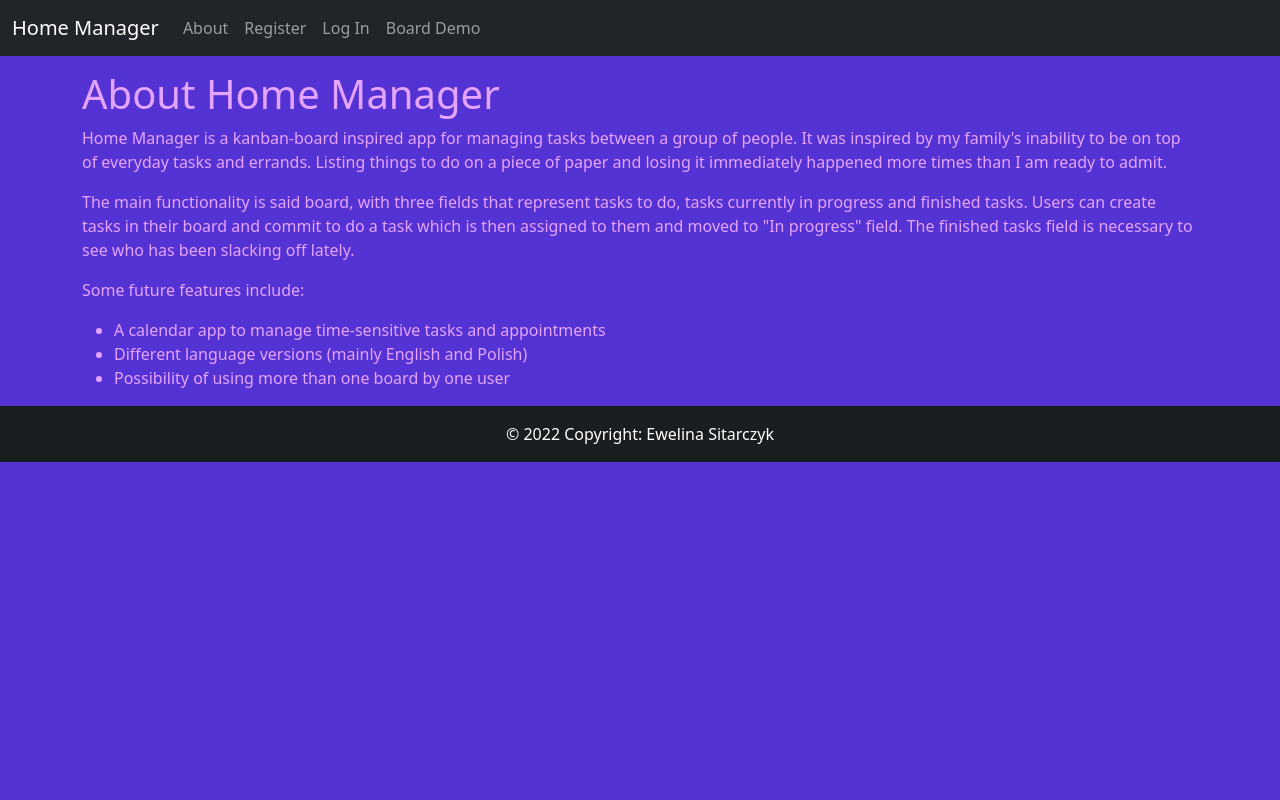
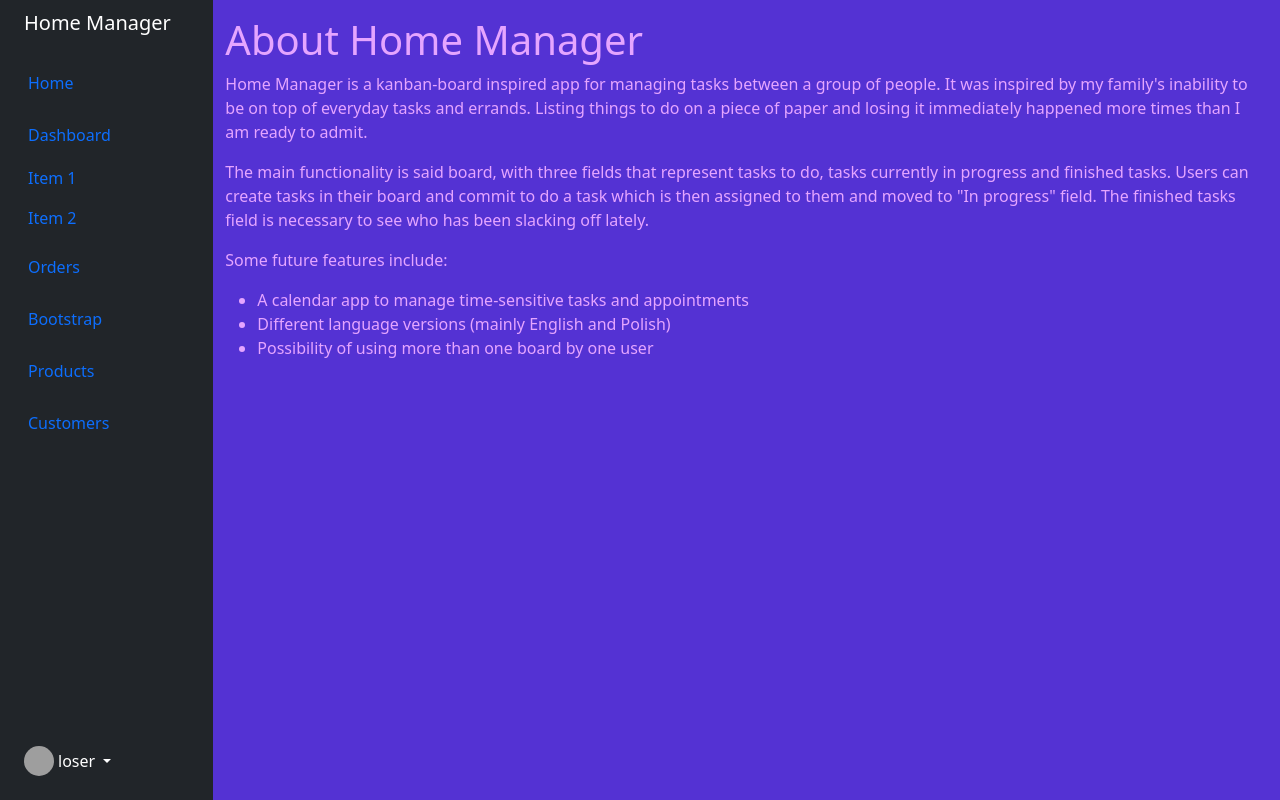
Before and after one commit to Kalarebka/home-manager, a Django app: page /about/ in a window 1280 px wide. Run offline with Django 4.2, Linux system fonts and the light colour scheme; some libraries are stand-ins or nearby versions; grey boxes are pictures that could not be loaded.

Commit message:
Change html base

```diff
--- a/templates/board/add_task_fail.html
+++ b/templates/board/add_task_fail.html
@@ -6,5 +6,8 @@ Fail
 {% endblock %}
 
 {% block content_block %}
+{% if user.userprofile.board%}
 <p>Something went wrong when adding the task</p>
+{% else %}
+<p>You need to <a href="{% url 'board:create_board' %}">create</a> or <a href="#">join</a> a board to be able to add tasks.</p>
 {% endblock %}
--- a/templates/board/base.html
+++ b/templates/board/base.html
@@ -6,8 +6,10 @@
         <title>{% block title_block %}{% endblock %}</title>
         <meta charset="utf-8">
         <meta name="viewport" content="width=device-width, initial-scale=1">
-    <!-- Bootstrap core CSS -->
+        <!-- Bootstrap CSS -->
         <link href="https://cdn.jsdelivr.net/npm/bootstrap@5.1.3/dist/css/bootstrap.min.css" rel="stylesheet" integrity="sha384-1BmE4kWBq78iYhFldvKuhfTAU6auU8tT94WrHftjDbrCEXSU1oBoqyl2QvZ6jIW3" crossorigin="anonymous">
+
+
     <style>
       .bd-placeholder-img {
         font-size: 1.125rem;
@@ -25,47 +27,105 @@
     </style>
 
 
-
-    <!-- Custom styles for this template -->
+        <!-- Custom styles -->
         <link href="{% static 'css/styles.css' %}" rel="stylesheet">
     </head>
     <body hx-headers='{"X-CSRFToken": "{{ csrf_token }}"}'>
-  <nav class="navbar navbar-expand-md navbar-dark fixed-top bg-dark">
+
+    <!-- Bootstrap sidebar -->
     <div class="container-fluid">
-      <a class="navbar-brand" href="{% url 'board:index' %}">Home Manager</a>
-      <button class="navbar-toggler" type="button" data-bs-toggle="collapse" data-bs-target="#navbarCollapse" aria-controls="navbarCollapse" aria-expanded="false" aria-label="Toggle navigation">
-        <span class="navbar-toggler-icon"></span>
-      </button>
-      <div class="collapse navbar-collapse" id="navbarCollapse">
-        <ul class="navbar-nav me-auto mb-2 mb-md-0">
-          <li class="nav-item"><a class="nav-link" href="{% url 'board:about' %}">About</a></li>
-          {% if user.is_authenticated %}
-          <li class="nav-item"><a class="nav-link" href="{% url 'board:show_board' %}">Board</a></li>
-          <li class="nav-item"><a class="nav-link" href="{% url 'board:user_profile' %}">Profile</a></li>
-          <li class="nav-item"><a class="nav-link" href="{% url 'logout' %}">Log Out</a></li>
-          {% else %}
-          <li class="nav-item"><a class="nav-link" href="{% url 'board:register' %}">Register</a></li>
-          <li class="nav-item"><a class="nav-link" href="{% url 'login' %}">Log In</a></li>
-          <li class="nav-item"><a class="nav-link" href="#">Board Demo</a></li>
-          {% endif %}
+      <div class="row flex-nowrap">
+          <div class="col-auto col-md-3 col-xl-2 px-sm-2 px-0 bg-dark">
+              <div class="d-flex flex-column align-items-center align-items-sm-start px-3 pt-2 text-white min-vh-100">
+                  <a href="/" class="d-flex align-items-center pb-3 mb-md-0 me-md-auto text-white text-decoration-none">
+                      <span class="fs-5 d-none d-sm-inline">Home Manager</span>
+                  </a>
+                  <ul class="nav nav-pills flex-column mb-sm-auto mb-0 align-items-center align-items-sm-start" id="menu">
+                      <li class="nav-item">
+                          <a href="#" class="nav-link align-middle px-0">
+                              <i class="fs-4 bi-house"></i> <span class="ms-1 d-none d-sm-inline">Home</span>
+                          </a>
+                      </li>
+                      <li>
+                          <a href="#submenu1" data-bs-toggle="collapse" class="nav-link px-0 align-middle">
+                              <i class="fs-4 bi-speedometer2"></i> <span class="ms-1 d-none d-sm-inline">Dashboard</span> </a>
+                          <ul class="collapse show nav flex-column ms-1" id="submenu1" data-bs-parent="#menu">
+                              <li class="w-100">
+                                  <a href="#" class="nav-link px-0"> <span class="d-none d-sm-inline">Item</span> 1 </a>
+                              </li>
+                              <li>
+                                  <a href="#" class="nav-link px-0"> <span class="d-none d-sm-inline">Item</span> 2 </a>
+                              </li>
+                          </ul>
+                      </li>
+                      <li>
+                          <a href="#" class="nav-link px-0 align-middle">
+                              <i class="fs-4 bi-table"></i> <span class="ms-1 d-none d-sm-inline">Orders</span></a>
+                      </li>
+                      <li>
+                          <a href="#submenu2" data-bs-toggle="collapse" class="nav-link px-0 align-middle ">
+                              <i class="fs-4 bi-bootstrap"></i> <span class="ms-1 d-none d-sm-inline">Bootstrap</span></a>
+                          <ul class="collapse nav flex-column ms-1" id="submenu2" data-bs-parent="#menu">
+                              <li class="w-100">
+                                  <a href="#" class="nav-link px-0"> <span class="d-none d-sm-inline">Item</span> 1</a>
+                              </li>
+                              <li>
+                                  <a href="#" class="nav-link px-0"> <span class="d-none d-sm-inline">Item</span> 2</a>
+                              </li>
+                          </ul>
+                      </li>
+                      <li>
+                          <a href="#submenu3" data-bs-toggle="collapse" class="nav-link px-0 align-middle">
+                              <i class="fs-4 bi-grid"></i> <span class="ms-1 d-none d-sm-inline">Products</span> </a>
+                              <ul class="collapse nav flex-column ms-1" id="submenu3" data-bs-parent="#menu">
+                              <li class="w-100">
+                                  <a href="#" class="nav-link px-0"> <span class="d-none d-sm-inline">Product</span> 1</a>
+                              </li>
+                              <li>
+                                  <a href="#" class="nav-link px-0"> <span class="d-none d-sm-inline">Product</span> 2</a>
+                              </li>
+                              <li>
+                                  <a href="#" class="nav-link px-0"> <span class="d-none d-sm-inline">Product</span> 3</a>
+                              </li>
+                              <li>
+                                  <a href="#" class="nav-link px-0"> <span class="d-none d-sm-inline">Product</span> 4</a>
+                              </li>
+                          </ul>
+                      </li>
+                      <li>
+                          <a href="#" class="nav-link px-0 align-middle">
+                              <i class="fs-4 bi-people"></i> <span class="ms-1 d-none d-sm-inline">Customers</span> </a>
+                      </li>
+                  </ul>
+                  <hr>
+                  <div class="dropdown pb-4">
+                      <a href="#" class="d-flex align-items-center text-white text-decoration-none dropdown-toggle" id="dropdownUser1" data-bs-toggle="dropdown" aria-expanded="false">
+                          <img src="https://github.com/mdo.png" alt="hugenerd" width="30" height="30" class="rounded-circle">
+                          <span class="d-none d-sm-inline mx-1">loser</span>
+                      </a>
+                      <ul class="dropdown-menu dropdown-menu-dark text-small shadow">
+                          <li><a class="dropdown-item" href="#">New project...</a></li>
+                          <li><a class="dropdown-item" href="#">Settings</a></li>
+                          <li><a class="dropdown-item" href="#">Profile</a></li>
+                          <li>
+                              <hr class="dropdown-divider">
+                          </li>
+                          <li><a class="dropdown-item" href="#">Sign out</a></li>
                       </ul>
                   </div>
               </div>
-  </nav>
-
-  <main class="container">
+          </div>
+          <div class="col py-3">
               {% block content_block %}{% endblock %}
-  </main>
+          </div>
+      </div>
+  </div>
 
 
-
-
-    <footer class="bg-dark text-center text-white">
-      <div class="text-center p-3" style="background-color: rgba(0, 0, 0, 0.2);">
-        © 2022 Copyright: Ewelina Sitarczyk
-      </div>
-    </footer>
+        <!-- Bootstrap JavaScript -->
         <script src="https://cdn.jsdelivr.net/npm/bootstrap@5.0.2/dist/js/bootstrap.bundle.min.js" integrity="sha384-MrcW6ZMFYlzcLA8Nl+NtUVF0sA7MsXsP1UyJoMp4YLEuNSfAP+JcXn/tWtIaxVXM" crossorigin="anonymous"></script>
+        <script src="{% static 'js/sidebars.js' %}"></script>
+        <!-- HTMX -->
         <script src="https://unpkg.com/htmx.org@1.1.0"></script>
     </body>
 </html>
```
Also changed, not shown: templates/board/base_old.html (added, +71 -0 lines), static/css/styles.css (line endings or trailing spaces). Lines whose indentation alone changed are shown as unchanged.
